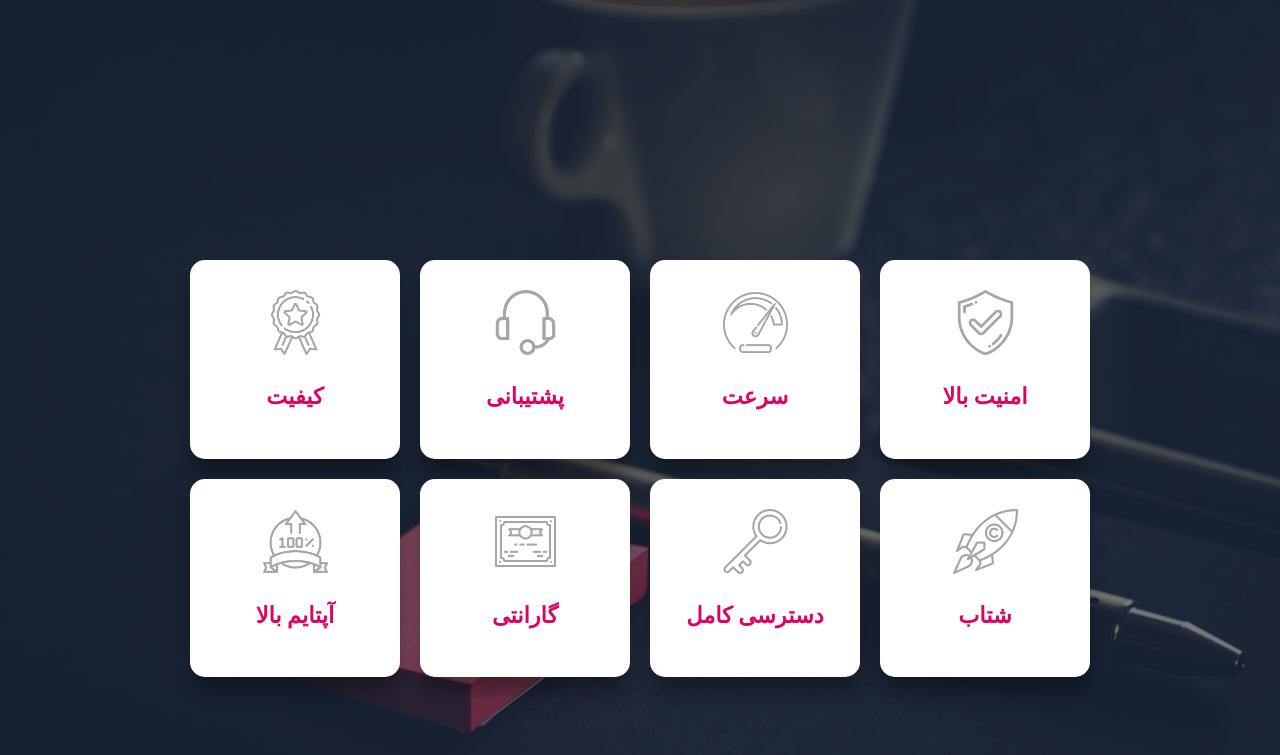
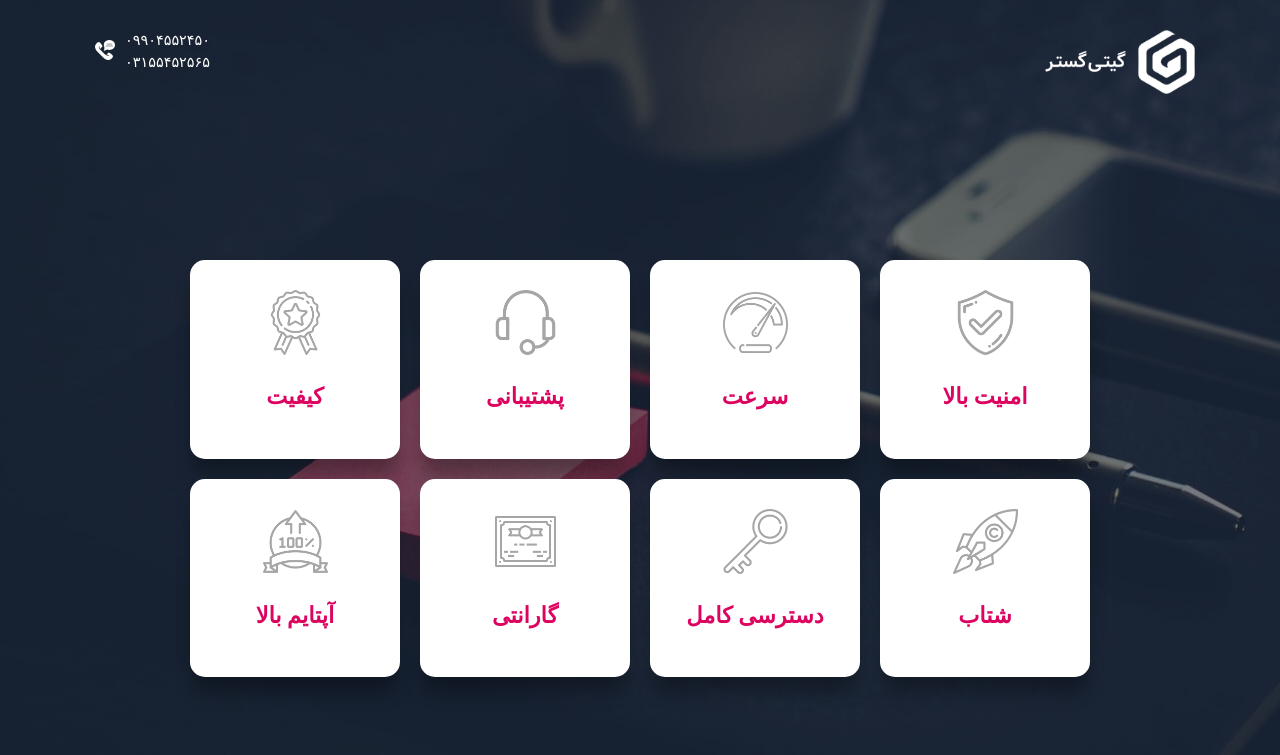
Before and after one commit to moein459/about-page-template, an Angular app: page /about in a window 1280 px wide. Shown: the top 755 px of the page. Built offline with nearby package versions, Linux system fonts and the light colour scheme; a web font is replaced by a local one.

Commit message:
header component and styles
other styling improvements

```diff
--- /dev/null
+++ b/src/app/modules/home/components/_partials/header/header.component.html
@@ -0,0 +1,18 @@
+<header>
+	<div class="container">
+		<div class="d-flex justify-content-between">
+			<div class="header-logo">
+				<img src="./assets/img/Logo.png" alt="giti-logo">
+			</div>
+			<div class="header-tel d-flex justify-content-center">
+				<div class="order-1">
+					<img src="./assets/img/call.png" alt="phone-number">
+				</div>
+				<div>
+					<a href="tel:00989904552450">۰۹۹۰۴۵۵۲۴۵۰</a>
+					<a href="tel:00983155452565">۰۳۱۵۵۴۵۲۵۶۵</a>
+				</div>
+			</div>
+		</div>
+	</div>
+</header>
--- /dev/null
+++ b/src/app/modules/home/components/_partials/header/header.component.ts
@@ -0,0 +1,15 @@
+import { Component, OnInit } from '@angular/core';
+
+@Component({
+  selector: 'app-header',
+  templateUrl: './header.component.html',
+  styles: []
+})
+export class HeaderComponent implements OnInit {
+
+  constructor() { }
+
+  ngOnInit(): void {
+  }
+
+}
--- a/src/app/modules/home/components/about-page/about-page.component.html
+++ b/src/app/modules/home/components/about-page/about-page.component.html
@@ -1,3 +1,4 @@
+<app-header></app-header>
 <app-features-section></app-features-section>
 <app-intro-section></app-intro-section>
 <app-footer-section></app-footer-section>
--- a/src/app/modules/home/home.module.ts
+++ b/src/app/modules/home/home.module.ts
@@ -7,9 +7,10 @@ import { FeaturesSectionComponent } from './components/_partials/features-sectio
 import { FeatureItemComponent } from './components/_partials/feature-item/feature-item.component';
 import { IntroSectionComponent } from './components/_partials/intro-section/intro-section.component';
 import { FooterSectionComponent } from './components/_partials/footer-section/footer-section.component';
+import { HeaderComponent } from './components/_partials/header/header.component';
 
 @NgModule({
-	declarations: [AboutPageComponent, FeaturesSectionComponent, FeatureItemComponent, IntroSectionComponent, FooterSectionComponent],
+	declarations: [AboutPageComponent, FeaturesSectionComponent, FeatureItemComponent, IntroSectionComponent, FooterSectionComponent, HeaderComponent],
 	imports: [CommonModule, HomeRoutingModule]
 })
 export class HomeModule {}
--- a/src/scss/common/button.scss
+++ b/src/scss/common/button.scss
@@ -11,6 +11,7 @@
 	top: -115px;
 	box-shadow: 0 10px 25px rgba($color: $my_primary_color, $alpha: .6);
 	transition: .3s ease-out;
+	font-weight: bold;
 
 	&:hover {
 		color: white;
--- a/src/scss/sections/features-section.scss
+++ b/src/scss/sections/features-section.scss
@@ -3,6 +3,9 @@
 	background: linear-gradient(rgba(1, 16, 40, 0.3), rgba(1, 16, 40, 0.3)),
 		linear-gradient(rgba(0, 0, 0, 0.35), rgba(0, 0, 0, 0.35)),
 		url("./assets/img/BG.jpg") center center;
+
+	background-attachment: fixed;
+	background-position-y: -285px;
 
 	&::before {
 		content: "";
--- a/src/scss/sections/footer-section.scss
+++ b/src/scss/sections/footer-section.scss
@@ -14,6 +14,6 @@ footer {
 	li {
 		display: inline;
 		color: white;
-		margin: 10px;
+		margin: 15px;
 	}
 }
--- /dev/null
+++ b/src/scss/sections/header.scss
@@ -0,0 +1,32 @@
+header {
+	position: fixed;
+	width: 100%;
+	top: 0;
+	z-index: 888;
+	background: transparent;
+	padding: 30px 0;
+
+	.header-logo > img {
+		width: 150px;
+	}
+
+	.header-tel {
+		img {
+			filter: invert(100%);
+			width: 40px;
+			padding: 10px;
+		}
+
+		a {
+			color: white;
+			text-decoration: none;
+			display: block;
+			font-size: .9em;
+
+			&:hover {
+				text-decoration: underline;
+				text-decoration-color: white;
+			}
+		}
+	}
+}
--- a/src/styles.scss
+++ b/src/styles.scss
@@ -8,3 +8,4 @@
 @import 'scss/sections/features-section.scss';
 @import 'scss/sections/intro-section.scss';
 @import 'scss/sections/footer-section.scss';
+@import 'scss/sections/header.scss';
```
